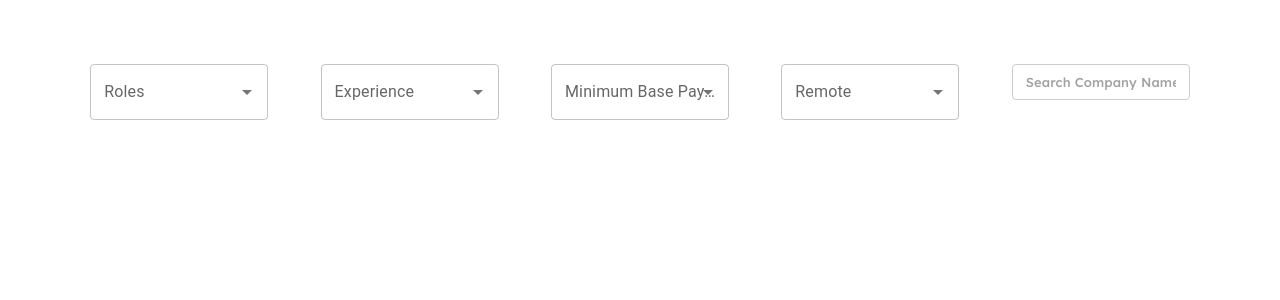
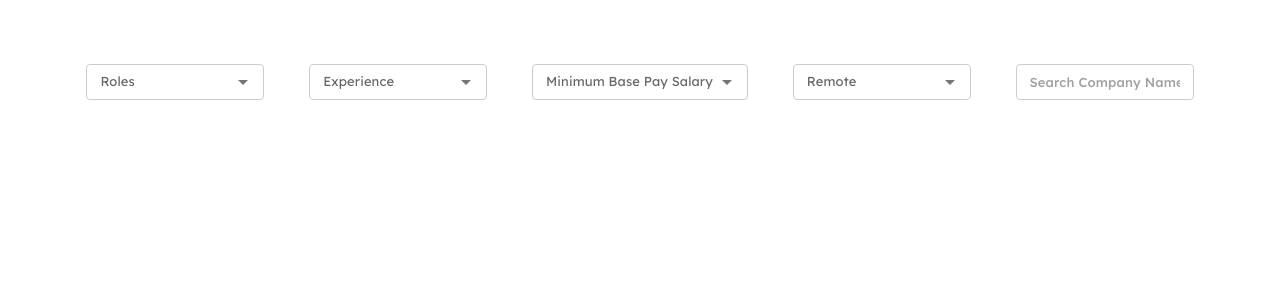
Before and after one commit to blueanchovy/candidate-application-platform, a Next.js app: page / in a window 1280 px wide. Shown: the top 300 px of the page. Built offline with nearby package versions, Linux system fonts and the light colour scheme; no server answers.

Commit message:
feat: filter drpdown styling

```diff
--- a/pages/index.js
+++ b/pages/index.js
@@ -6,11 +6,7 @@ import {
   Box,
   Card,
   CardContent,
-  FormControl,
   Grid,
-  InputLabel,
-  MenuItem,
-  Select,
   TextField,
   Typography,
   Button,
@@ -25,6 +21,7 @@ const inter = Inter({ subsets: ["latin"] });
 const StyledTextField = styled(TextField)({
   fontFamily: "Lexend",
   width: "178px",
+  marginBottom: "1rem",
   "& .MuiInputBase-root": {
     height: "36px !important",
     fontSize: "13px",
@@ -36,7 +33,7 @@ const StyledTextField = styled(TextField)({
       padding: "5px 8px",
       fontFamily: "Lexend",
       "&::placeholder": {
-        fontFamily: "Lexend", // Apply font family to placeholder
+        fontFamily: "Lexend",
       },
     },
   },
@@ -54,7 +51,47 @@ const StyledTextField = styled(TextField)({
     },
   },
   "& .MuiInputLabel-root": {
-    display: "none", // Hide the label
+    display: "none",
+  },
+});
+const StyledAutoComplete = styled(Autocomplete)({
+  fontFamily: "Lexend",
+  width: "178px",
+  marginBottom: "1rem",
+
+  "& .MuiInputBase-root": {
+    height: "36px !important",
+    fontSize: "13px",
+    fontWeight: "500",
+  },
+  "& .MuiInputBase-input": {
+    fontFamily: "Lexend",
+    marginTop: "-8px",
+    "& .MuiOutlinedInput-input": {
+      padding: "0 8px",
+      fontFamily: "Lexend",
+      "&::placeholder": {
+        fontFamily: "Lexend",
+      },
+    },
+  },
+  "& .MuiOutlinedInput-root": {
+    "& fieldset": {
+      borderColor: "#cccccc",
+      borderRadius: "4px",
+    },
+    "&:hover fieldset": {
+      borderColor: "#cccccc",
+    },
+    "&.Mui-focused fieldset": {
+      border: "1px solid #cccccc",
+      borderColor: "#cccccc",
+    },
+  },
+  "& .MuiInputLabel-root": {
+    fontFamily: "Lexend",
+    fontSize: "13px",
+    marginTop: "-8px",
   },
 });
 
@@ -227,7 +264,7 @@ export default function Home() {
             justifyContent: "space-around",
           }}
         >
-          <Autocomplete
+          <StyledAutoComplete
             value={filters.role}
             onChange={(event, newValue, eventType) => {
               console.log("newValue", newValue);
@@ -255,7 +292,7 @@ export default function Home() {
             sx={{ width: "178px" }}
           />
 
-          <Autocomplete
+          <StyledAutoComplete
             value={filters.experience}
             onChange={(event, newValue, eventType) => {
               if (eventType === "clear") {
@@ -282,7 +319,7 @@ export default function Home() {
             )}
             sx={{ width: "178px" }}
           />
-          <Autocomplete
+          <StyledAutoComplete
             value={filters.salary}
             onChange={(event, newValue, eventType) => {
               if (eventType === "clear") {
@@ -307,10 +344,10 @@ export default function Home() {
                 placeholder="Minimum Base Pay Salary"
               />
             )}
-            sx={{ width: "178px" }}
+            sx={{ width: "216px" }}
           />
 
-          <Autocomplete
+          <StyledAutoComplete
             value={filters.location}
             onChange={(event, newValue, eventType) => {
               if (eventType === "clear") {
```
